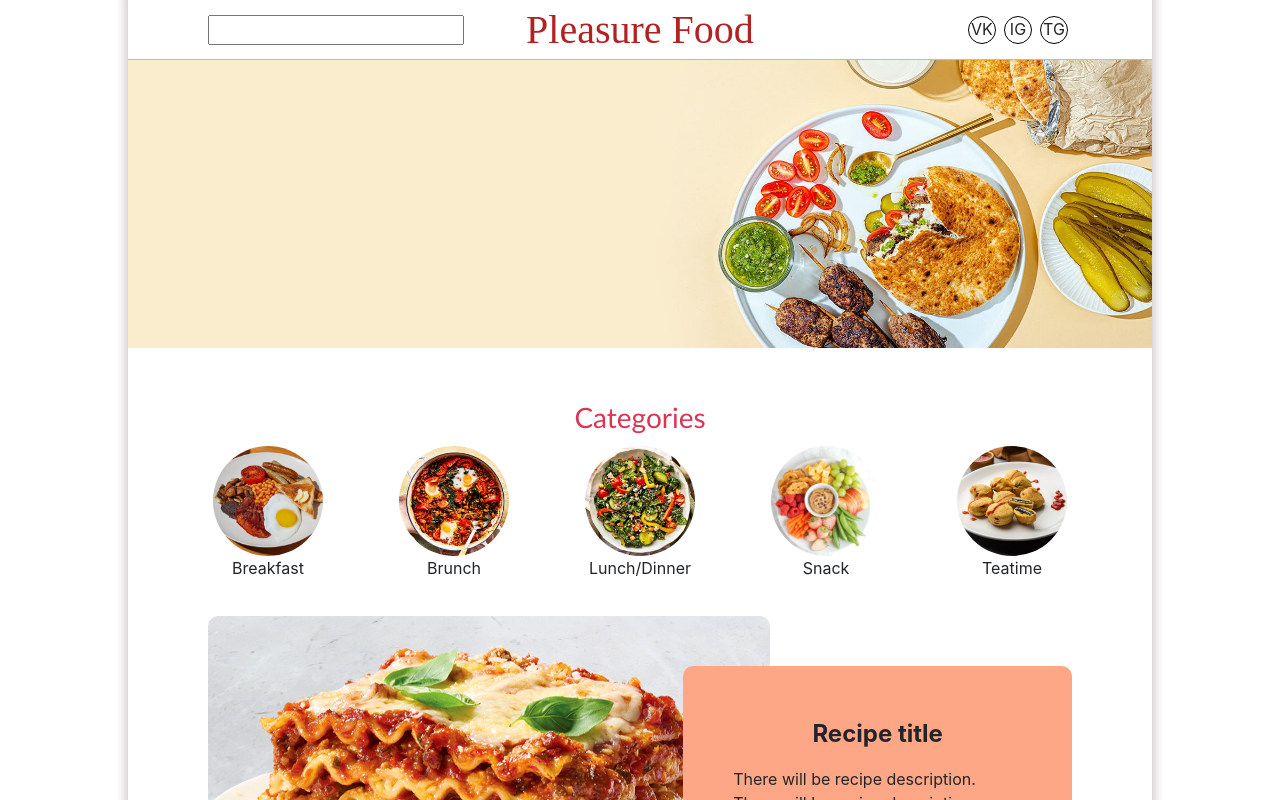
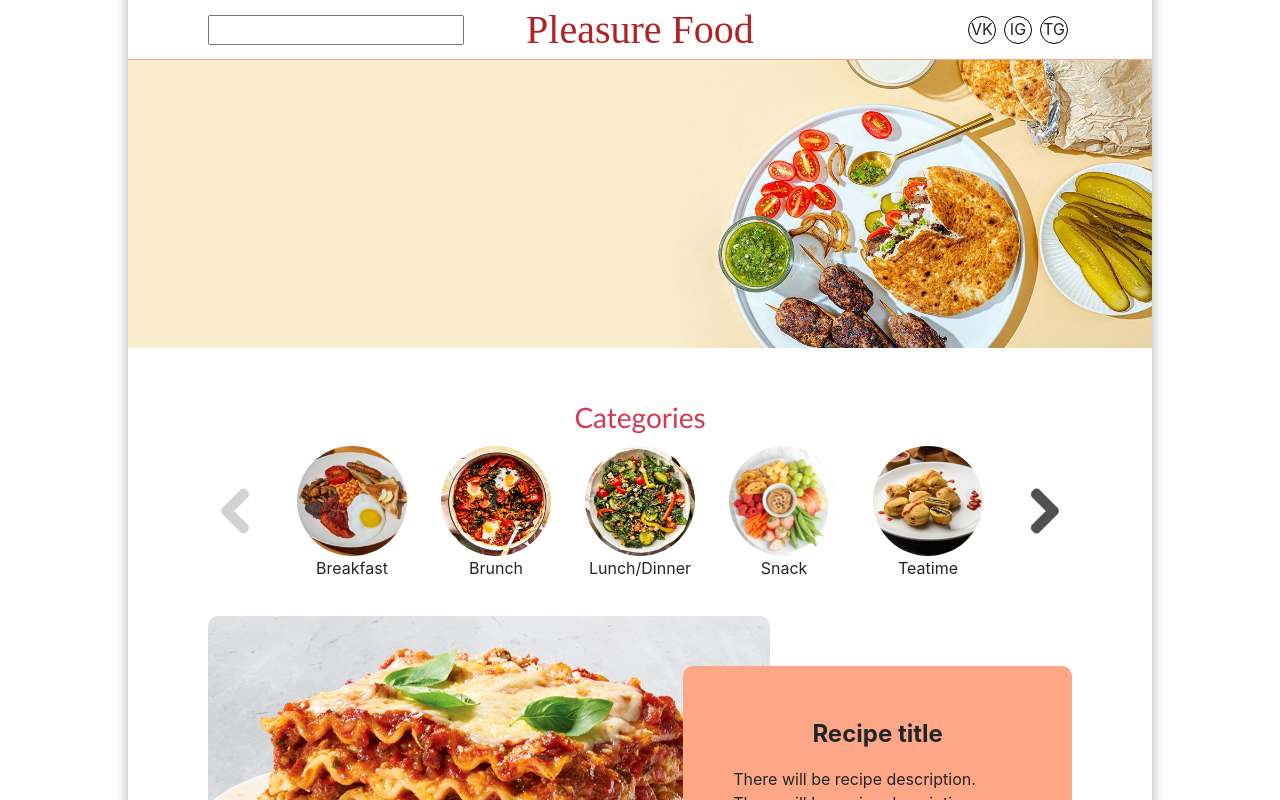
Before and after one commit to De-Lynn/food-base, a React (Create React App) app: page / in a window 1280 px wide. Shown: the top 800 px of the page. Built offline with nearby package versions, Linux system fonts and the light colour scheme.

Commit message:
categories carousel added

```diff
--- a/src/components/Categories.scss
+++ b/src/components/Categories.scss
@@ -18,10 +18,10 @@
     flex-direction: row;
     justify-content: space-between;
     width: calc(100% - 160px);
+    align-items: center;
 }
 
 .category {
-    // border: 1px solid black;
     width: 120px;
     height: 130px;
     display: flex;
@@ -40,3 +40,24 @@ div.img {
     width: 110px;
     border-radius: 50%;
 }
+
+.categories-carousel button {
+    border-radius: 50%;
+    width: 60px;
+    height: 60px;
+    border: none;
+    background: no-repeat url('../img/arrow.png') center;
+    background-size: 60px;
+}
+
+.categories-carousel button:hover {
+    background-color: rgb(244, 236, 236);
+}
+
+.categories-carousel button:first-child {
+    transform: rotate(180deg);
+}
+
+.categories-carousel button:disabled {
+    opacity: 0.25;
+}
--- a/src/components/Categories.tsx
+++ b/src/components/Categories.tsx
@@ -4,21 +4,52 @@ import brunch from '../img/brunch.jpg'
 import lunch from '../img/lunch.jpg'
 import snack from '../img/snack.jpeg'
 import teatime from '../img/teatime.jpg'
+import { useState } from 'react'
 
 function Categories() {
     const categories = [
-        {id: '1', title: 'Breakfast', url: breakfast},
-        {id: '2', title: 'Brunch', url: brunch},
-        {id: '3', title: 'Lunch/Dinner', url: lunch},
-        {id: '4', title: 'Snack', url: snack},
-        {id: '5', title: 'Teatime', url: teatime},
+        {id: 1, title: 'Breakfast', url: breakfast},
+        {id: 2, title: 'Brunch', url: brunch},
+        {id: 3, title: 'Lunch/Dinner', url: lunch},
+        {id: 4, title: 'Snack', url: snack},
+        {id: 5, title: 'Teatime', url: teatime},
+        {id: 6, title: 'Asian', url: breakfast},
+        {id: 7, title: 'Italian', url: brunch},
+        {id: 8, title: 'Mexican', url: lunch},
+        {id: 9, title: 'World', url: snack},
+        {id: 10, title: 'More...', url: teatime},
     ]
+
+    const [window, setNewWindow] = useState([
+        {id: 1, title: 'Breakfast', url: breakfast},
+        {id: 2, title: 'Brunch', url: brunch},
+        {id: 3, title: 'Lunch/Dinner', url: lunch},
+        {id: 4, title: 'Snack', url: snack},
+        {id: 5, title: 'Teatime', url: teatime},
+    ])
+
+    const toPrev = () => {
+        let firstPosition = (window[0].id - 3)<0 ? 0 : window[0].id - 3
+        let lastPosition = (window[window.length-1].id - 3)<5 ? 5 : window[window.length-1].id - 3
+        let newWindow = categories.filter(el => el.id>=firstPosition && el.id<=lastPosition)
+        setNewWindow(newWindow)
+    }
+
+    const toNext = () => {
+        let firstPosition = (window[0].id + 3)>categories.length-5 ? categories.length-4 : window[0].id + 3
+        let lastPosition = (window[window.length-1].id + 3)>categories.length ? categories.length : window[window.length-1].id + 3
+        let newWindow = categories.filter(el => el.id>=firstPosition && el.id<=lastPosition)
+        setNewWindow(newWindow)
+
+    }
 
     return (
         <div className="categories">
             <div className="title">Categories</div>
             <div className="categories-carousel">
-                {categories.map(el => {
+                <button onClick={toPrev} disabled={window[0].id===1 ? true : false}>
+                </button>
+                {window.map(el => {
                     return (
                         <div className="category">
                             <div className='img'>
@@ -28,6 +59,8 @@ function Categories() {
                         </div>
                     )
                 })}
+                <button onClick={toNext} disabled={window[window.length-1].id===categories.length ? true : false}>
+                </button>
             </div>
         </div>
     )
--- a/src/components/LatestRecipes.scss
+++ b/src/components/LatestRecipes.scss
@@ -20,9 +20,6 @@
 }
 
 .img-container {
-    @function img-width($n) {
-        @return $n
-    }
     width: 100%;
     aspect-ratio: 1/1;
 }
```
Also changed, not shown: src/img/arrow.png (added).
